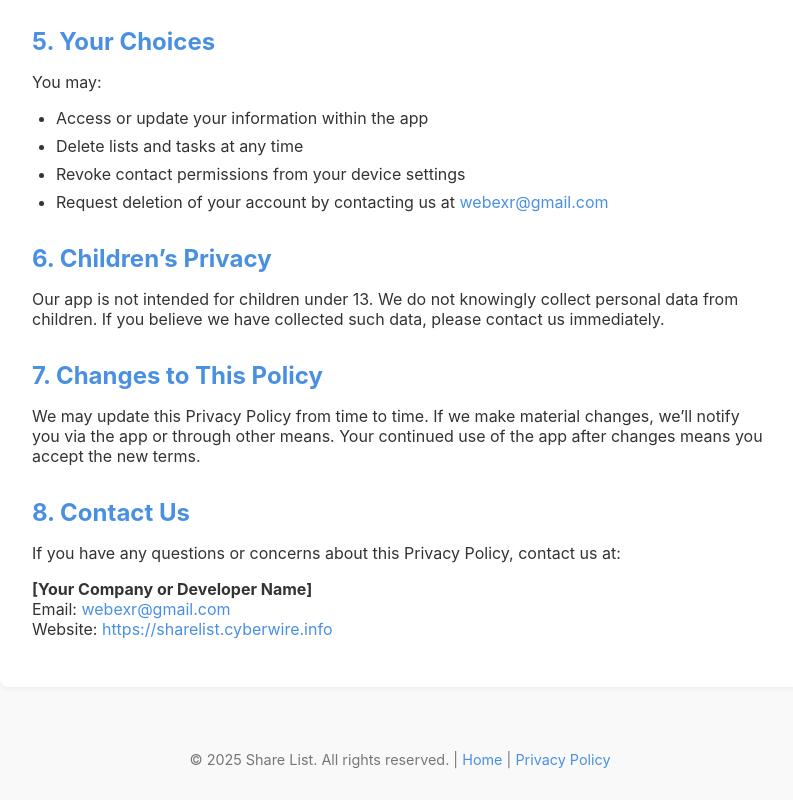
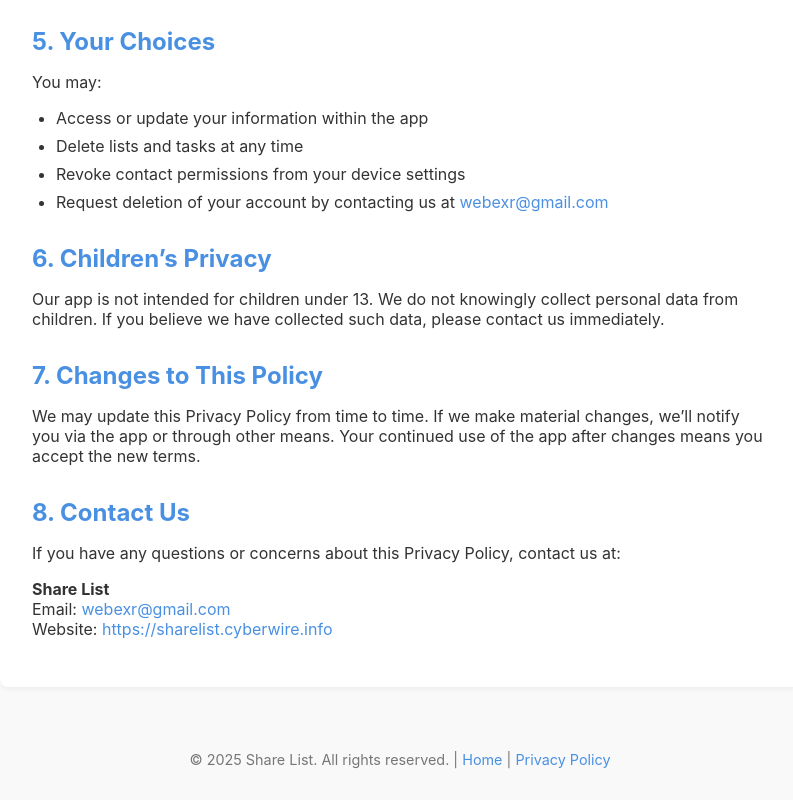
Before and after one commit to ansarsheik/sharelistweb, a plain HTML site: page privacy.html in a window 1280 px wide. Shown: the part 1463-2263 px from the top of the page, without its empty margins (240-1033 px from the left). Drawn offline with Linux system fonts and the light colour scheme.

Commit message:
Update privacy.html

```diff
--- a/privacy.html
+++ b/privacy.html
@@ -155,7 +155,7 @@
     <h2>8. Contact Us</h2>
     <p>If you have any questions or concerns about this Privacy Policy, contact us at:</p>
     <p>
-      <strong>[Your Company or Developer Name]</strong><br>
+      <strong>Share List</strong><br>
       Email: <a href="mailto:webexr@gmail.com">webexr@gmail.com</a><br>
       Website: <a href="https://sharelist.cyberwire.info">https://sharelist.cyberwire.info</a>
     </p>
```
